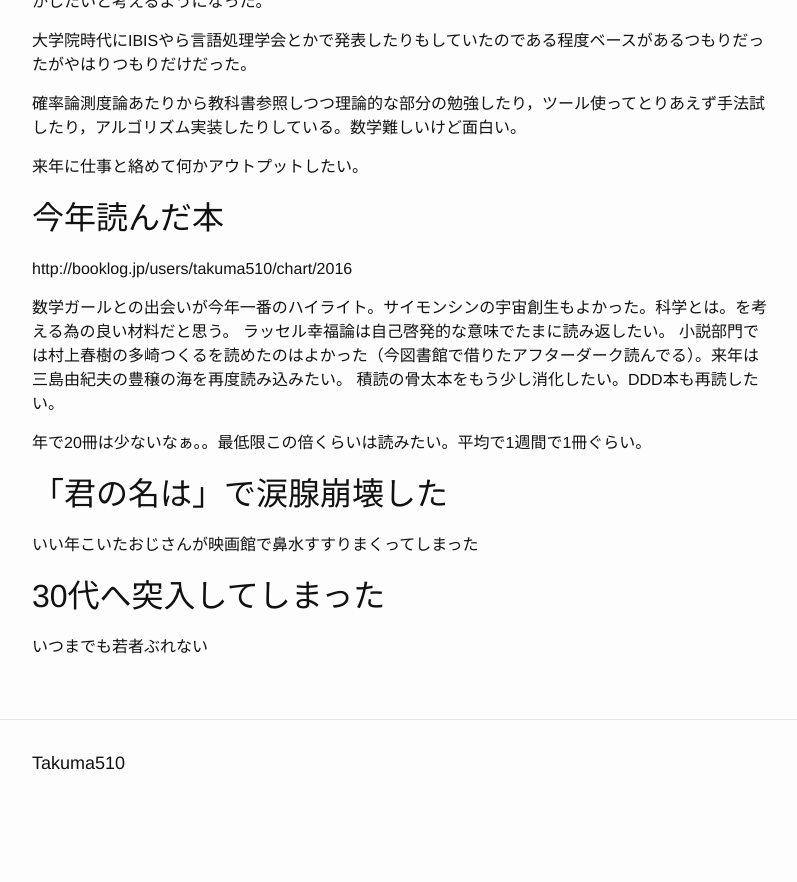
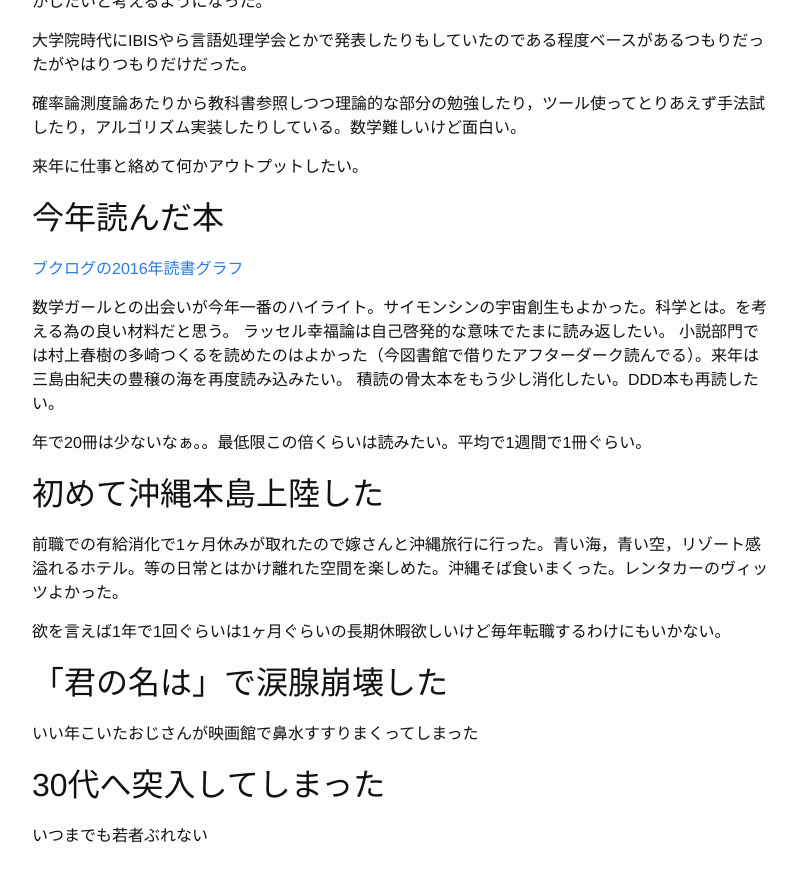
Before and after one commit to takuma510/takuma510.github.io, a Jekyll site: the page built from _posts/2016-12-30-reflection.markdown, in a window 1280 px wide and 900 px high, scrolled down 723 px. Shown: the top 882 px of the window, without its empty margins (238-1035 px from the left). Built offline with Jekyll 4.4.1, drawn with Linux system fonts in a browser that asks for light colours; before the commit the page ends 1545 px from its top, so only the background shows below that.

Commit message:
Mod 2016-12-30-reflection

```diff
--- a/_posts/2016-12-30-reflection.markdown
+++ b/_posts/2016-12-30-reflection.markdown
@@ -31,7 +31,7 @@ date:   2016-12-30 10:59:37
 
 ## 今年読んだ本
 
-http://booklog.jp/users/takuma510/chart/2016
+[ブクログの2016年読書グラフ][booklog-2016-chart]
 
 数学ガールとの出会いが今年一番のハイライト。サイモンシンの宇宙創生もよかった。科学とは。を考える為の良い材料だと思う。
 ラッセル幸福論は自己啓発的な意味でたまに読み返したい。
@@ -40,6 +40,12 @@ http://booklog.jp/users/takuma510/chart/2016
 
 年で20冊は少ないなぁ。。最低限この倍くらいは読みたい。平均で1週間で1冊ぐらい。
 
+## 初めて沖縄本島上陸した
+
+前職での有給消化で1ヶ月休みが取れたので嫁さんと沖縄旅行に行った。青い海，青い空，リゾート感溢れるホテル。等の日常とはかけ離れた空間を楽しめた。沖縄そば食いまくった。レンタカーのヴィッツよかった。
+
+欲を言えば1年で1回ぐらいは1ヶ月ぐらいの長期休暇欲しいけど毎年転職するわけにもいかない。
+
 ## 「君の名は」で涙腺崩壊した
 
 いい年こいたおじさんが映画館で鼻水すすりまくってしまった
```
Also changed, not shown: other parts of _posts/2016-12-30-reflection.markdown (+2 -0 lines).
